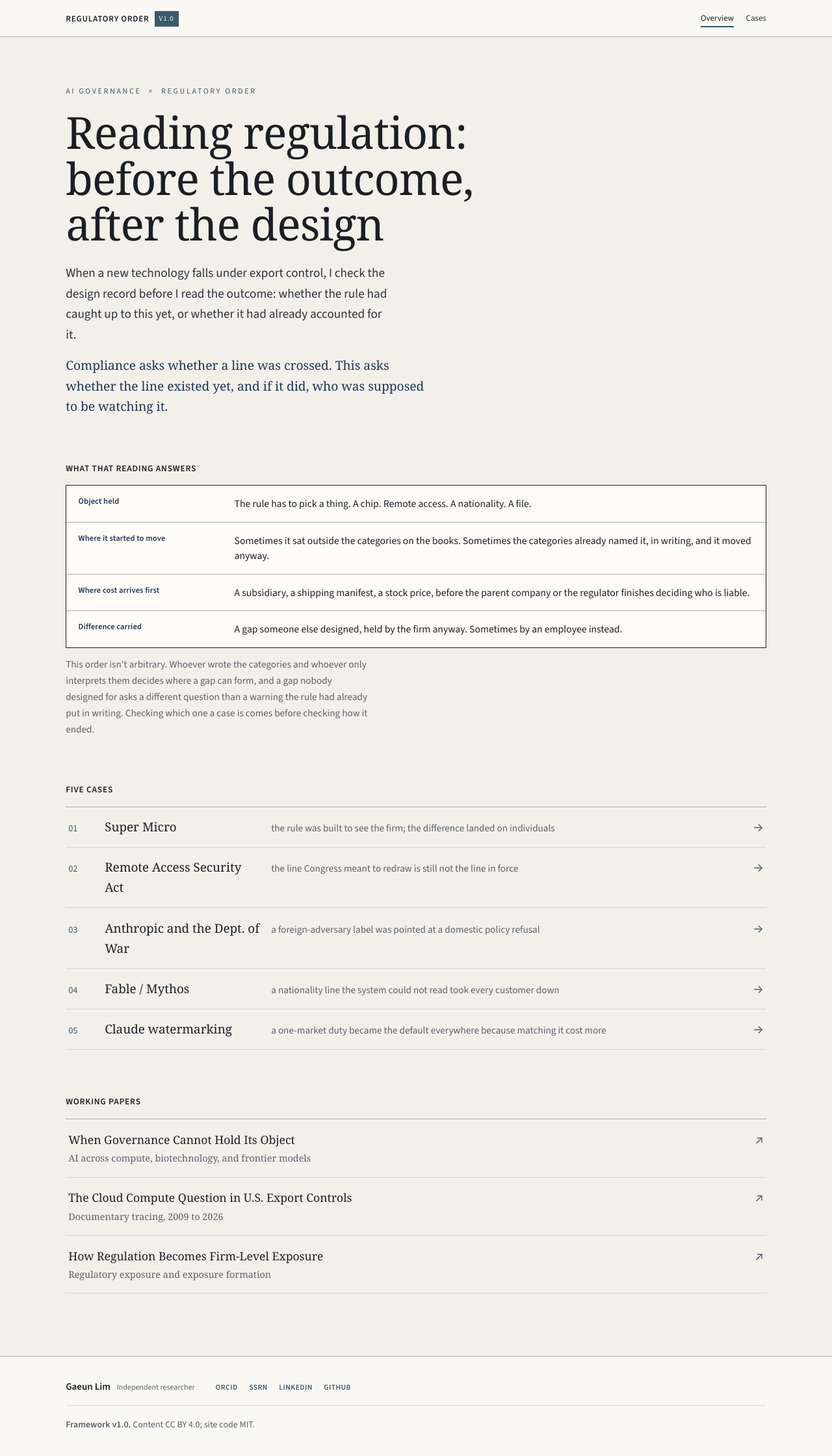
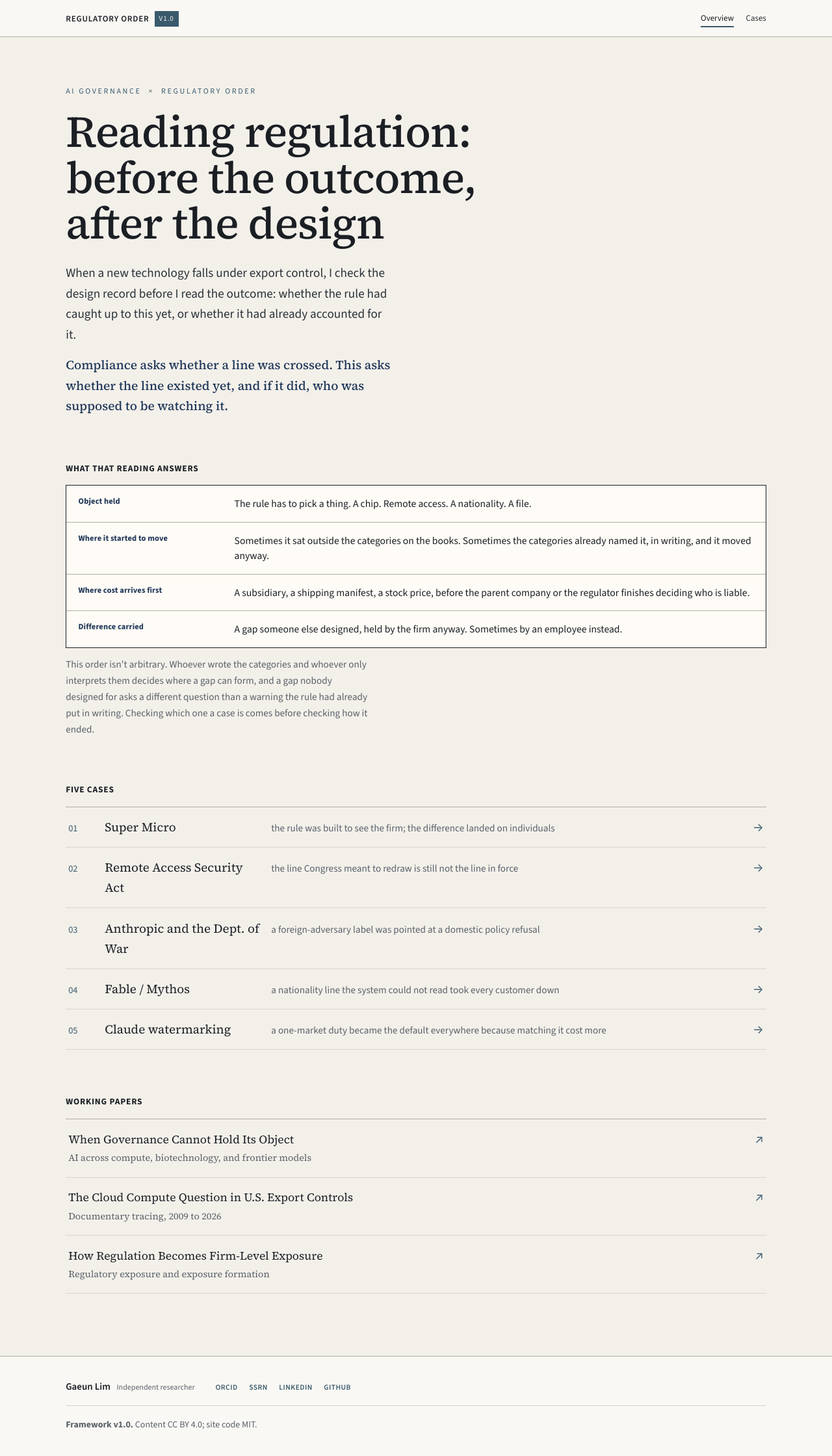
Before and after one commit to GaeunLim01/regulatory-order, a Jekyll site: the page built from index.html, in a window 1280 px wide. Shown: the whole page at 65% size. Built offline with Jekyll 4.4.1, drawn with Linux system fonts in a browser that asks for light colours.

Commit message:
Add files via upload

```diff
--- a/_layouts/default.html
+++ b/_layouts/default.html
@@ -10,7 +10,7 @@
 <link rel="apple-touch-icon" href="{{ '/assets/apple-touch-icon.png' | relative_url }}">
 <link rel="preconnect" href="https://fonts.googleapis.com">
 <link rel="preconnect" href="https://fonts.gstatic.com" crossorigin>
-<link href="https://fonts.googleapis.com/css2?family=IBM+Plex+Mono:wght@400;500;600&family=Newsreader:opsz,wght@6..72,400;6..72,500&family=Source+Sans+3:wght@400;500;600&display=swap" rel="stylesheet">
+<link href="https://fonts.googleapis.com/css2?family=Source+Serif+4:opsz,wght@8..60,400;8..60,500;8..60,600&family=Source+Sans+3:wght@400;500;600;700&display=swap" rel="stylesheet">
 <link rel="stylesheet" href="{{ '/assets/css/main.css' | relative_url }}">
 </head>
 <body>
```
